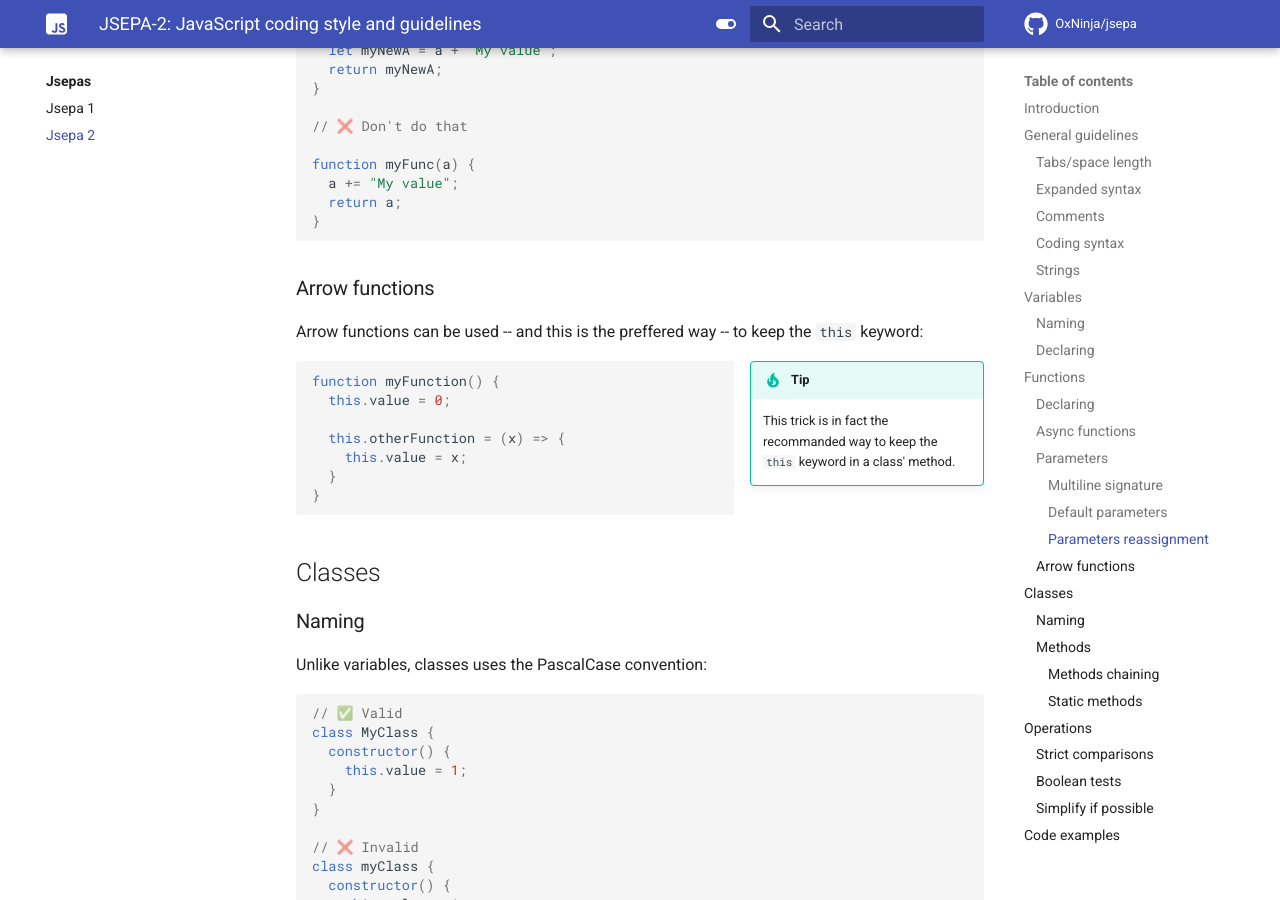
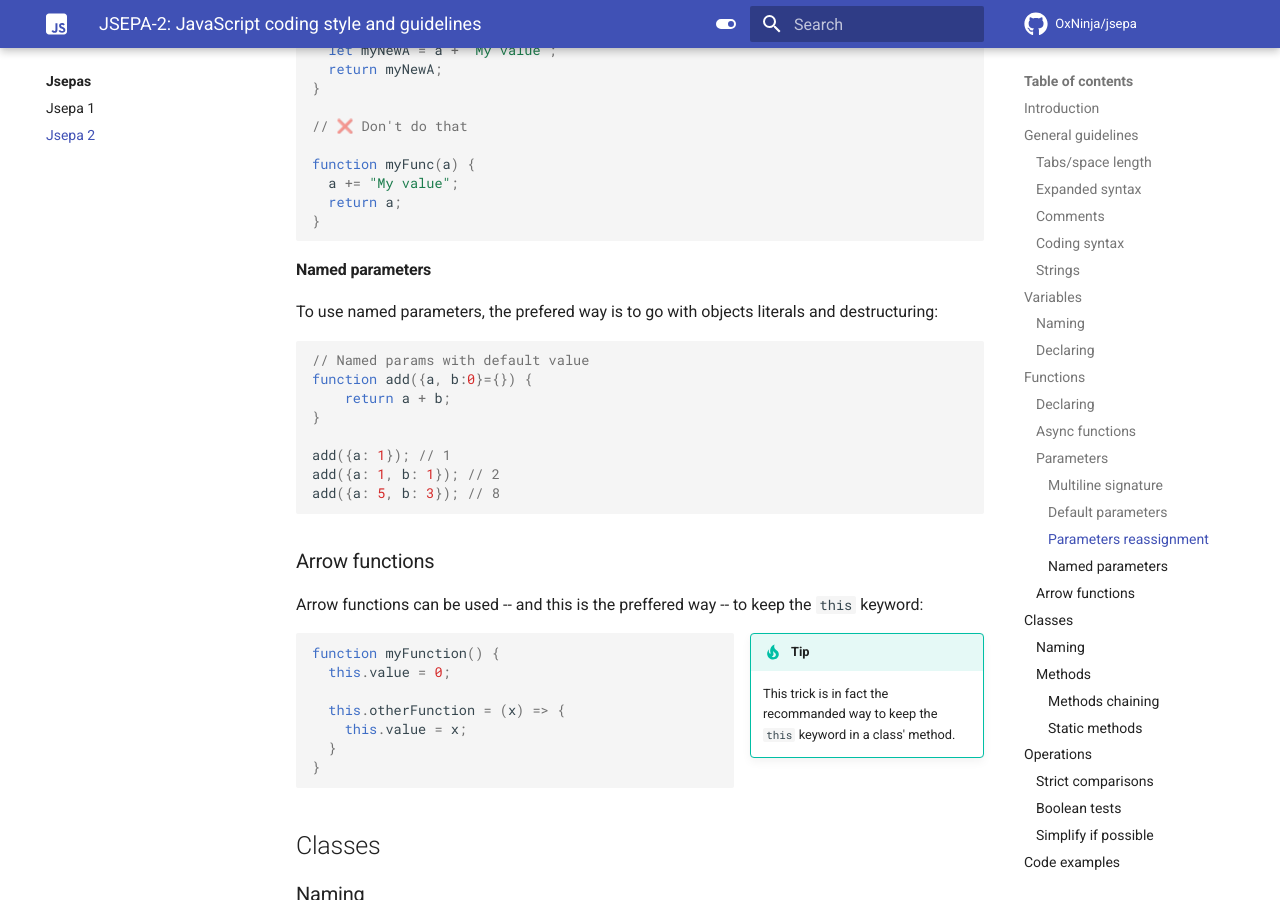
Before and after one commit to OxNinja/jsepa, an MkDocs documentation site: the page built from docs/jsepas/jsepa-2/index.md, in a window 1280 px wide and 900 px high, scrolled down 5779 px. Built offline with MkDocs 1.6.1 and Material for MkDocs 9.7.7, drawn with Linux system fonts in a browser that asks for light colours; comment, search, counter and statistics services are not loaded.

Commit message:
Update index.md
Added names parameters

````diff
--- a/docs/jsepas/jsepa-2/index.md
+++ b/docs/jsepas/jsepa-2/index.md
@@ -392,6 +392,21 @@ function myFunc(a) {
 }
 ```
 
+#### Named parameters
+
+To use named parameters, the prefered way is to go with objects literals and destructuring:
+
+```js
+// Named params with default value
+function add({a, b:0}={}) {
+    return a + b;
+}
+
+add({a: 1}); // 1
+add({a: 1, b: 1}); // 2
+add({a: 5, b: 3}); // 8
+```
+
 ### Arrow functions
 
 Arrow functions can be used -- and this is the preffered way -- to keep the `this` keyword:
````
